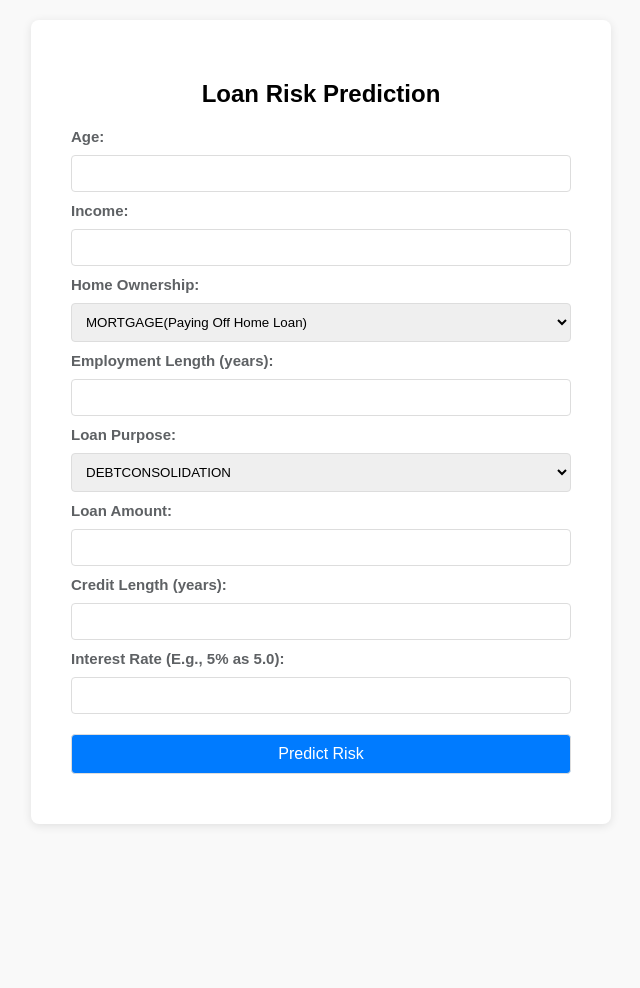
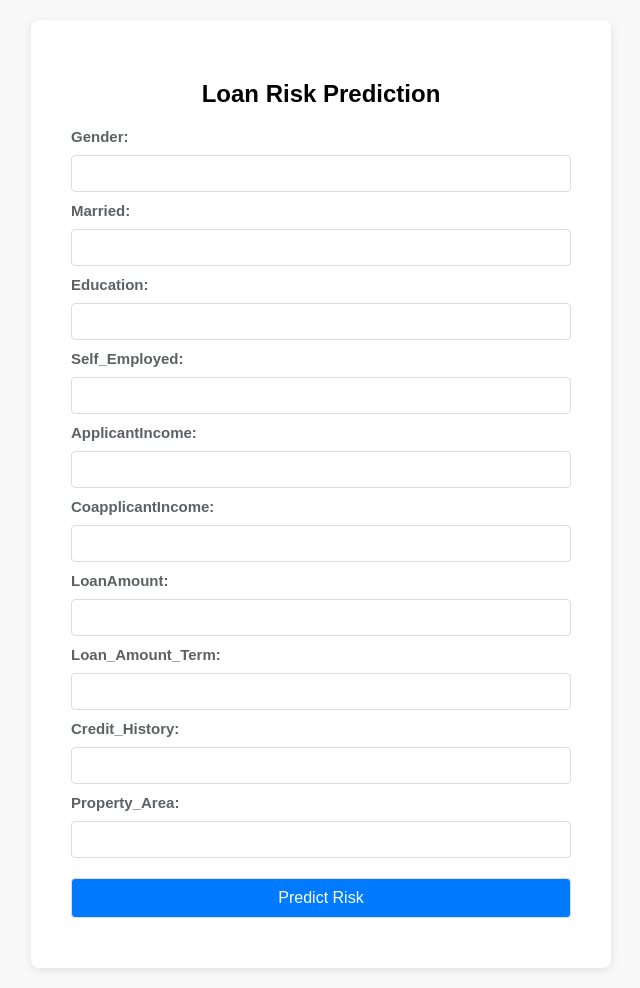
Before and after one commit to tanu-119/Loan-Prediction, a Flask app: page /form in a window 1280 px wide. Shown: the whole page, without its empty margins (319-959 px from the left). Before the commit the page ends 826 px from the top, so only its background shows below. Run offline with Flask 3, Linux system fonts and the light colour scheme; parts of the project's set-up code (start-up, migrations or seed data) failed here and were passed over.

Commit message:
Update form.html

```diff
--- a/templates/form.html
+++ b/templates/form.html
@@ -97,41 +97,35 @@
         {% if not result %}
         <h2>Loan Risk Prediction</h2>
         <form id="predictionForm" action="/predict" method="POST">
-            <label for="age">Age:</label>
-            <input type="number" id="age" name="age" required>
+            <label for="Gender">Gender:</label>
+            <input type="text" id="Gender" name="Gender" required>
 
-            <label for="income">Income:</label>
-            <input type="number" id="income" name="income" required>
+            <label for="Married">Married:</label>
+            <input type="text" id="Married" name="Married" required>
 
-            <label for="home">Home Ownership:</label>
-            <select id="home" name="home" required>
-                <option value="MORTGAGE">MORTGAGE(Paying Off Home Loan)</option>
-                <option value="RENT">RENT</option>
-                <option value="OWN">OWN</option>
-                <option value="OTHER">OTHER</option>
-            </select>
+            <label for="Education">Education:</label>
+            <input type="text" id="Education" name="Education" required>
 
-            <label for="emp_length">Employment Length (years):</label>
-            <input type="number" id="emp_length" name="emp_length" required>
+            <label for="Self_Employed">Self_Employed:</label>
+            <input type="text" id="Self_Employed" name="Self_Employed" required>
 
-            <label for="intent">Loan Purpose:</label>
-            <select id="intent" name="intent" required>
-                <option value="DEBTCONSOLIDATION">DEBTCONSOLIDATION</option>
-                <option value="EDUCATION">EDUCATION</option>
-                <option value="HOMEIMPROVEMENT">HOMEIMPROVEMENT</option>
-                <option value="MEDICAL">MEDICAL</option>
-                <option value="PERSONAL">PERSONAL</option>
-                <option value="VENTURE">VENTURE</option>
-            </select>
+            <label for="ApplicantIncome">ApplicantIncome:</label>
+            <input type="text" id="ApplicantIncome" name="ApplicantIncome" required>
 
-            <label for="amount">Loan Amount:</label>
-            <input type="number" id="amount" name="amount" required>
+            <label for="CoapplicantIncome">CoapplicantIncome:</label>
+            <input type="text" id="CoapplicantIncome" name="CoapplicantIncome" required>
 
-            <label for="cred_length">Credit Length (years):</label>
-            <input type="number" id="cred_length" name="cred_length" required>
+            <label for="LoanAmount">LoanAmount:</label>
+            <input type="text" id="LoanAmount" name="LoanAmount" required>
 
-            <label for="rate">Interest Rate (E.g., 5% as 5.0):</label>
-            <input type="number" step="0.01" id="rate" name="rate" required>
+            <label for="Loan_Amount_Term">Loan_Amount_Term:</label>
+            <input type="text" id="Loan_Amount_Term" name="Loan_Amount_Term" required>
+
+            <label for="Credit_History">Credit_History:</label>
+            <input type="text" id="Credit_History" name="Credit_History" required>
+
+            <label for="Property_Area">Property_Area:</label>
+            <input type="text" id="Property_Area" name="Property_Area" required>
 
             <button type="submit">Predict Risk</button>
         </form>
```
